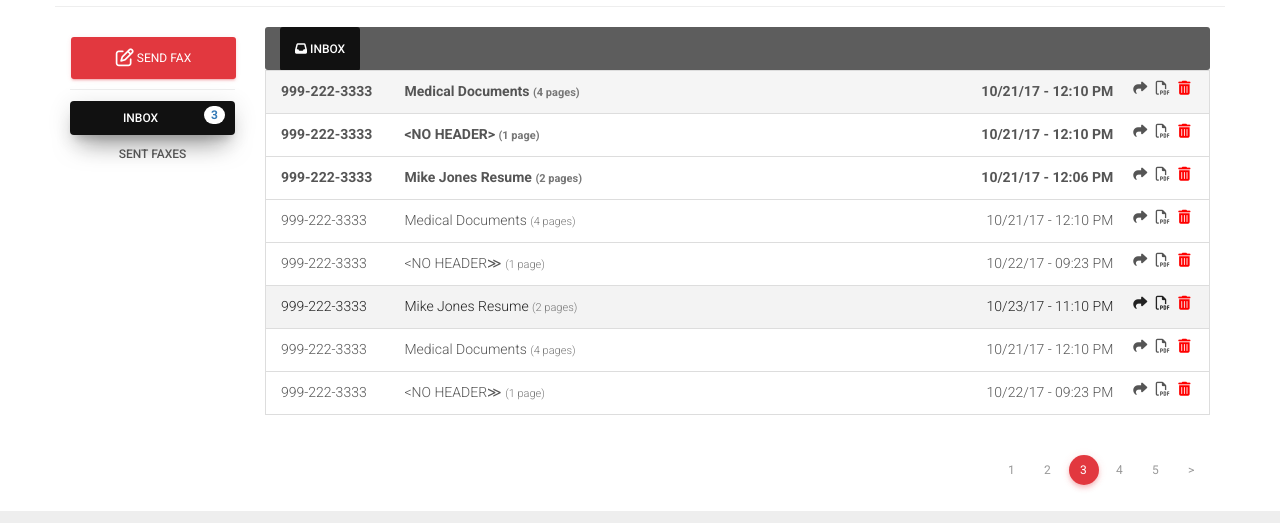
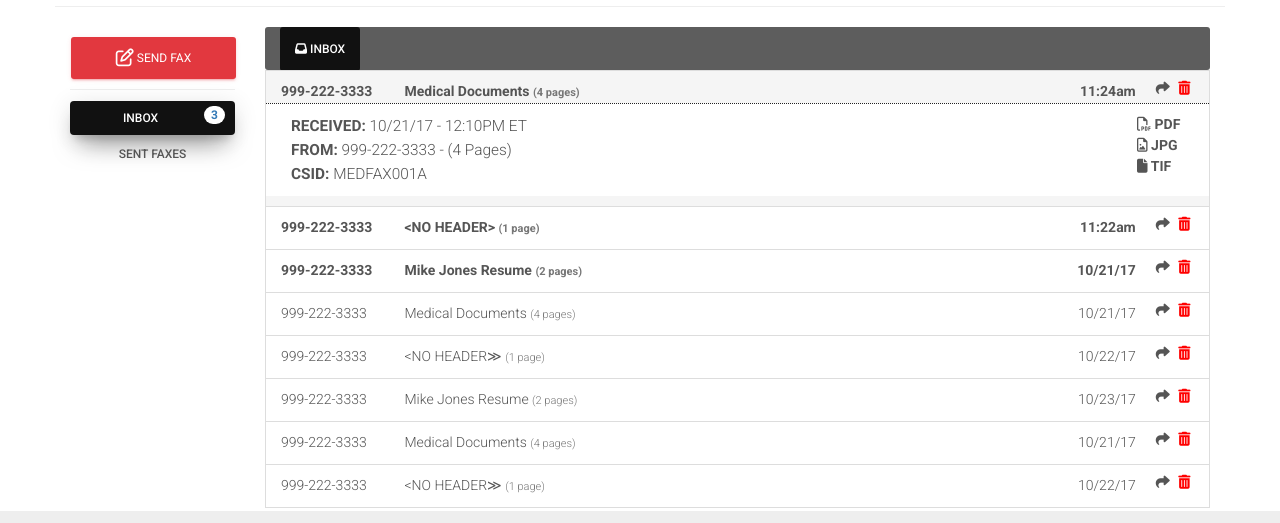
Before and after one commit to Lietmotiv/F2E, a plain HTML site: page inbox.html in a window 1280 px wide. Both pictures are taken after a click on the element 1183 px from the left and 296 px from the top of the page. Shown: the part 209-732 px from the top of the page. Drawn offline with Linux system fonts and the light colour scheme.

Commit message:
Updated Dashboard, Inbox, menus, footers

```diff
--- a/assets/css/inbox.css
+++ b/assets/css/inbox.css
@@ -83,3 +83,20 @@ hr { margin-top: 5px;margin-bottom: 10px; }
     padding-right: 40%;
     padding-left: 18px;
 }
+
+.panelUtil{
+    min-height: 275px !important;
+}
+/*hide detail until clicked */
+.fax-detail{
+    display:none;
+    border-top: 1px dotted #222;
+    padding:10px;
+    background-color: #FFFFFF;
+
+}
+.fax-meta{
+    font-size: 1.1em;
+    font-weight: 300;
+    line-height: 24px;
+}
--- a/inbox.html
+++ b/inbox.html
@@ -142,77 +142,154 @@
 							<div class="tab-pane fade in active" id="home">
 								<div class="list-group">
 
-									<a href="#" class="list-group-item unread">
+									<a href="#" class="list-group-item unread fax-item" rel="fax0001">
 										<span class="name" style="min-width: 120px;display: inline-block;">999-222-3333 </span>
 										<span class="">Medical Documents</span>
 										<span class="text-muted" style="font-size: 11px;"> (4 pages)</span>
 										<span class="fa fa-trash" style="float:right;padding-left:5px;color:red;" onclick="alert('are you sure?');">&nbsp;</span>
-										<span class="fa fa-file-pdf-o" style="float:right;padding-left:5px;">&nbsp;</span>
 										<span class="fa fa-share" style="float:right;">&nbsp;</span>
-										<span class="dateRight">&nbsp;10/21/17 - 12:10 PM</span>
+										<span class="dateRight">&nbsp;11:24am</span>
+
+										<div class="row fax-detail" id="fax0001">
+											<div class="col-md-11 fax-meta"><strong>RECEIVED:</strong> 10/21/17 - 12:10PM ET<br />
+												 <strong>FROM:</strong> 999-222-3333 - (4 Pages)<br />
+												 <strong>CSID:</strong> MEDFAX001A</div>
+											<div class="col-md-1 pull-right">
+												<i class="fa fa-file-pdf-o" aria-hidden="true" ></i> PDF
+												<i class="fa fa-file-image-o" aria-hidden="true"></i> JPG
+												<i class="fa fa-file" aria-hidden="true"></i> TIF
+											</div>
+										</div>
 									</a>
-									<a href="#" class="list-group-item unread">
+									<a href="#" class="list-group-item unread fax-item" rel="fax0002">
 										<span class="name" style="min-width: 120px;display: inline-block;">999-222-3333 </span>
 										<span class="">&lt;NO HEADER&gt;</span>
 										<span class="text-muted" style="font-size: 11px;"> (1 page)</span>
 										<span class="fa fa-trash" style="float:right;padding-left:5px;color:red;" onclick="alert('are you sure?');">&nbsp;</span>
-										<span class="fa fa-file-pdf-o" style="float:right;padding-left:5px;">&nbsp;</span>
 										<span class="fa fa-share" style="float:right;">&nbsp;</span>
-										<span class="dateRight">&nbsp;10/21/17 - 12:10 PM</span>
-									</a>
-									<a href="#" class="list-group-item unread">
+										<span class="dateRight">&nbsp;11:22am</span>
+										<div class="row fax-detail" id="fax0002">
+												<div class="col-md-11 fax-meta"><strong>RECEIVED:</strong> 10/21/17 - 12:10PM ET<br />
+													 <strong>FROM:</strong> 999-222-3333 - (4 Pages)<br />
+													 <strong>CSID:</strong> MEDFAX001A</div>
+												<div class="col-md-1 pull-right">
+														<i class="fa fa-file-pdf-o" aria-hidden="true" ></i> PDF
+														<i class="fa fa-file-image-o" aria-hidden="true"></i> JPG
+														<i class="fa fa-file" aria-hidden="true"></i> TIF
+												</div>
+											</div>
+										</a>
+									<a href="#" class="list-group-item unread fax-item" rel="fax0003">
 										<span class="name" style="min-width: 120px;display: inline-block;">999-222-3333 </span>
 										<span class="">Mike Jones Resume</span>
 										<span class="text-muted" style="font-size: 11px;"> (2 pages)</span>
 										<span class="fa fa-trash" style="float:right;padding-left:5px;color:red;" onclick="alert('are you sure?');">&nbsp;</span>
-										<span class="fa fa-file-pdf-o" style="float:right;padding-left:5px;">&nbsp;</span>
 										<span class="fa fa-share" style="float:right;">&nbsp;</span>
-										<span class="dateRight">&nbsp;10/21/17 - 12:06 PM</span>
+										<span class="dateRight">&nbsp;10/21/17</span>
+										<div class="row fax-detail" id="fax0003">
+												<div class="col-md-11 fax-meta"><strong>RECEIVED:</strong> 10/21/17 - 12:10PM ET<br />
+													 <strong>FROM:</strong> 999-222-3333 - (4 Pages)<br />
+													 <strong>CSID:</strong> MEDFAX001A</div>
+												<div class="col-md-1 pull-right">
+														<i class="fa fa-file-pdf-o" aria-hidden="true" ></i> PDF
+														<i class="fa fa-file-image-o" aria-hidden="true"></i> JPG
+														<i class="fa fa-file" aria-hidden="true"></i> TIF
+												</div>
+											</div>
 									</a>
-									<a href="#" class="list-group-item">
+									<a href="#" class="list-group-item fax-item" rel="fax0004">
 										<span class="name" style="min-width: 120px;display: inline-block;">999-222-3333 </span>
 										<span class="">Medical Documents</span>
 										<span class="text-muted" style="font-size: 11px;"> (4 pages)</span>
 										<span class="fa fa-trash" style="float:right;padding-left:5px;color:red;" onclick="alert('are you sure?');">&nbsp;</span>
-										<span class="fa fa-file-pdf-o" style="float:right;padding-left:5px;">&nbsp;</span>
 										<span class="fa fa-share" style="float:right;">&nbsp;</span>
-										<span class="dateRight">&nbsp;10/21/17 - 12:10 PM</span>
+										<span class="dateRight">&nbsp;10/21/17</span>
+										<div class="row fax-detail" id="fax0004">
+												<div class="col-md-11 fax-meta"><strong>RECEIVED:</strong> 10/21/17 - 12:10PM ET<br />
+													 <strong>FROM:</strong> 999-222-3333 - (4 Pages)<br />
+													 <strong>CSID:</strong> MEDFAX001A</div>
+												<div class="col-md-1 pull-right">
+														<i class="fa fa-file-pdf-o" aria-hidden="true" ></i> PDF
+														<i class="fa fa-file-image-o" aria-hidden="true"></i> JPG
+														<i class="fa fa-file" aria-hidden="true"></i> TIF
+												</div>
+											</div>
 									</a>
-									<a href="#" class="list-group-item">
+									<a href="#" class="list-group-item fax-item" rel="fax0005">
 										<span class="name" style="min-width: 120px;display: inline-block;">999-222-3333 </span>
 										<span class="">&lt;NO HEADER&Gt; </span>
 										<span class="text-muted" style="font-size: 11px;"> (1 page)</span>
 										<span class="fa fa-trash" style="float:right;padding-left:5px;color:red;" onclick="alert('are you sure?');">&nbsp;</span>
-										<span class="fa fa-file-pdf-o" style="float:right;padding-left:5px;">&nbsp;</span>
 										<span class="fa fa-share" style="float:right;">&nbsp;</span>
-										<span class="dateRight">&nbsp;10/22/17 - 09:23 PM</span>
+										<span class="dateRight">&nbsp;10/22/17</span>
+										<div class="row fax-detail" id="fax0005">
+												<div class="col-md-11 fax-meta"><strong>RECEIVED:</strong> 10/21/17 - 12:10PM ET<br />
+													 <strong>FROM:</strong> 999-222-3333 - (4 Pages)<br />
+													 <strong>CSID:</strong> MEDFAX001A</div>
+												<div class="col-md-1 pull-right">
+														<i class="fa fa-file-pdf-o" aria-hidden="true" ></i> PDF
+														<i class="fa fa-file-image-o" aria-hidden="true"></i> JPG
+														<i class="fa fa-file" aria-hidden="true"></i> TIF
+												</div>
+											</div>
+
 									</a>
-									<a href="#" class="list-group-item read">
+									<a href="#" class="list-group-item fax-item" rel="fax0006">
 										<span class="name" style="min-width: 120px;display: inline-block;">999-222-3333 </span>
 										<span class="">Mike Jones Resume</span>
 										<span class="text-muted" style="font-size: 11px;"> (2 pages)</span>
 										<span class="fa fa-trash" style="float:right;padding-left:5px;color:red;" onclick="alert('are you sure?');">&nbsp;</span>
-										<span class="fa fa-file-pdf-o" style="float:right;padding-left:5px;">&nbsp;</span>
 										<span class="fa fa-share" style="float:right;">&nbsp;</span>
-										<span class="dateRight">&nbsp;10/23/17 - 11:10 PM</span>
+										<span class="dateRight">&nbsp;10/23/17</span>
+										<div class="row fax-detail" id="fax0006">
+												<div class="col-md-11 fax-meta"><strong>RECEIVED:</strong> 10/21/17 - 12:10PM ET<br />
+													 <strong>FROM:</strong> 999-222-3333 - (4 Pages)<br />
+													 <strong>CSID:</strong> MEDFAX001A</div>
+												<div class="col-md-1 pull-right">
+														<i class="fa fa-file-pdf-o" aria-hidden="true" ></i> PDF
+														<i class="fa fa-file-image-o" aria-hidden="true"></i> JPG
+														<i class="fa fa-file" aria-hidden="true"></i> TIF
+												</div>
+											</div>
+
 									</a>
-									<a href="#" class="list-group-item">
+									<a href="#" class="list-group-item fax-item" rel="fax0007">
 										<span class="name" style="min-width: 120px;display: inline-block;">999-222-3333 </span>
 										<span class="">Medical Documents</span>
 										<span class="text-muted" style="font-size: 11px;"> (4 pages)</span>
 										<span class="fa fa-trash" style="float:right;padding-left:5px;color:red;" onclick="alert('are you sure?');">&nbsp;</span>
-										<span class="fa fa-file-pdf-o" style="float:right;padding-left:5px;">&nbsp;</span>
 										<span class="fa fa-share" style="float:right;">&nbsp;</span>
-										<span class="dateRight">&nbsp;10/21/17 - 12:10 PM</span>
+										<span class="dateRight">&nbsp;10/21/17</span>
+										<div class="row fax-detail" id="fax0007">
+												<div class="col-md-11 fax-meta"><strong>RECEIVED:</strong> 10/21/17 - 12:10PM ET<br />
+													 <strong>FROM:</strong> 999-222-3333 - (4 Pages)<br />
+													 <strong>CSID:</strong> MEDFAX001A</div>
+												<div class="col-md-1 pull-right">
+														<i class="fa fa-file-pdf-o" aria-hidden="true" ></i> PDF
+														<i class="fa fa-file-image-o" aria-hidden="true"></i> JPG
+														<i class="fa fa-file" aria-hidden="true"></i> TIF
+												</div>
+											</div>
+
 									</a>
-									<a href="#" class="list-group-item">
+									<a href="#" class="list-group-item fax-item" rel="fax0008">
 										<span class="name" style="min-width: 120px;display: inline-block;">999-222-3333 </span>
 										<span class="">&lt;NO HEADER&Gt; </span>
 										<span class="text-muted" style="font-size: 11px;"> (1 page)</span>
 										<span class="fa fa-trash" style="float:right;padding-left:5px;color:red;" onclick="alert('are you sure?');">&nbsp;</span>
-										<span class="fa fa-file-pdf-o" style="float:right;padding-left:5px;">&nbsp;</span>
 										<span class="fa fa-share" style="float:right;">&nbsp;</span>
-										<span class="dateRight">&nbsp;10/22/17 - 09:23 PM</span>
+										<span class="dateRight">&nbsp;10/22/17</span>
+										<div class="row fax-detail" id="fax0008">
+												<div class="col-md-11 fax-meta"><strong>RECEIVED:</strong> 10/21/17 - 12:10PM ET<br />
+													 <strong>FROM:</strong> 999-222-3333 - (4 Pages)<br />
+													 <strong>CSID:</strong> MEDFAX001A</div>
+												<div class="col-md-1 pull-right">
+														<i class="fa fa-file-pdf-o" aria-hidden="true" ></i> PDF
+														<i class="fa fa-file-image-o" aria-hidden="true"></i> JPG
+														<i class="fa fa-file" aria-hidden="true"></i> TIF
+												</div>
+											</div>
+
 									</a>
 								</div>
 							</div>
@@ -315,4 +392,13 @@
 <!-- Control Center for Material Kit: activating the ripples, parallax effects, scripts from the example pages etc -->
 <script src="assets/js/material-kit.js" type="text/javascript"></script>
 
+<script>
+$(".fax-item").on('click', function(){
+   var target = $(this).attr('rel');
+   $(".fax-detail").hide() // Hide others
+   $("#"+target).show();
+   return false;
+});
+
+</script>
 </html>
```
Also changed, not shown: dashboard.html (+37 -46 lines), 4 other files.
